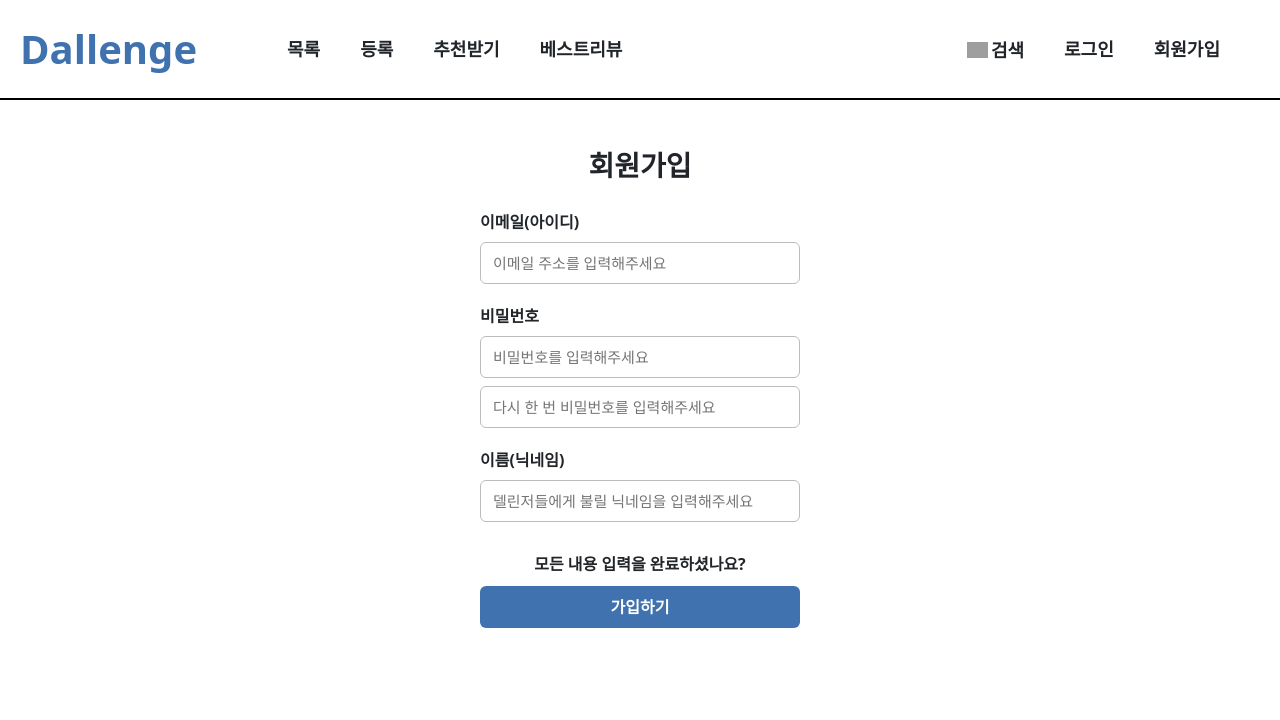
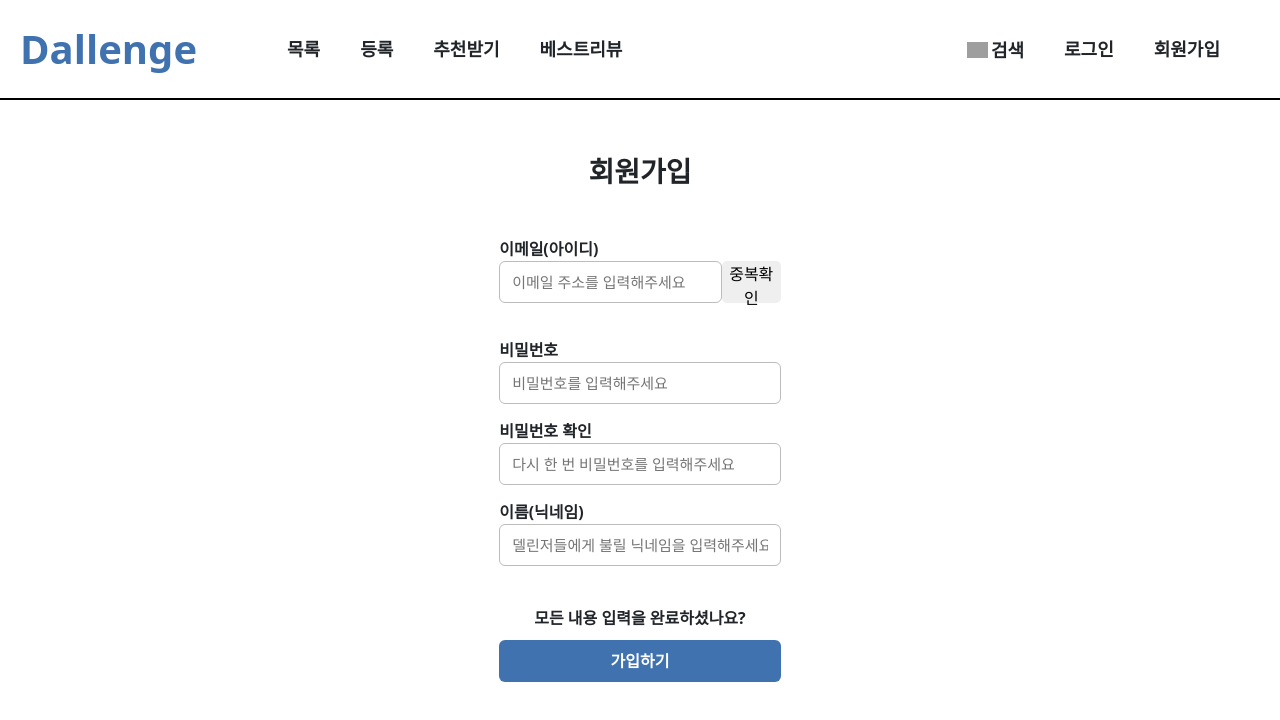
Before and after one commit to dallenge/Front, a React (Create React App) app: page /signup/user-email in a window 1280 px wide. Shown: the top 720 px of the page. Built offline with nearby package versions, Linux system fonts and the light colour scheme; grey boxes are pictures that could not be loaded.

Commit message:
:art: Refactor : SignupEmail 컴포넌트 리팩토링(react-hook-form 라이브러리 사용)

```diff
--- a/package.json
+++ b/package.json
@@ -15,6 +15,7 @@
     "react": "^18.2.0",
     "react-bootstrap": "^2.7.0",
     "react-dom": "^18.2.0",
+    "react-hook-form": "^7.43.2",
     "react-icons": "^4.7.1",
     "react-router-dom": "^6.6.2",
     "react-scripts": "5.0.1",
--- a/src/Routes/SignupEmail.tsx
+++ b/src/Routes/SignupEmail.tsx
@@ -1,23 +1,208 @@
-import React, { useState } from 'react';
+import React, { useEffect, useRef, useState } from 'react';
 import { useNavigate } from 'react-router-dom';
 import axios, { AxiosResponse } from 'axios';
 import styled from 'styled-components';
 import CONSTANT_INFO from '../Constant/Constant';
 import URL from '../Url';
 
+import { useForm, SubmitHandler } from 'react-hook-form';
+
+const Regex = {
+  email: /^(([^<>()\[\].,;:\s@"]+(\.[^<>()\[\].,;:\s@"]+)*)|(".+"))@(([^<>()[\].,;:\s@"]+\.)+[^<>()[\].,;:\s@"]{2,})$/i,
+  nickname: /^(?=.*[a-z0-9가-힣])[a-z0-9가-힣]{2,16}$/,
+};
+const SIGNUP_MESSAGE = CONSTANT_INFO.SIGNUP_MESSAGE;
+
+function SingupEmail() {
+  const {
+    register,
+    handleSubmit,
+    watch,
+    formState: { errors },
+  } = useForm<Inputs>();
+
+  const navigate = useNavigate();
+
+  const [isEmailError, setIsEmailError] = useState<boolean>(false);
+  const [isDuplicatedEmail, setDuplicatedEmail] = useState<boolean | null>(null);
+
+  useEffect(() => {
+    if (errors.email) {
+      setIsEmailError(true);
+      setDuplicatedEmail(null);
+    } else {
+      setIsEmailError(false);
+    }
+  }, [errors.email]);
+
+  const signUp = async () => {
+    const signupData = JSON.stringify({
+      email: watch('email'),
+      password: watch('password'),
+      userName: watch('nickname'),
+    });
+
+    const config = {
+      method: 'post',
+      url: `${URL}/user/new`,
+      data: signupData,
+      headers: {
+        'Content-Type': 'application/json',
+      },
+    };
+    await axios(config)
+      .then((res) => {
+        alert('등록 완료');
+        navigate('/login');
+      })
+      .catch((err) => {
+        alert('실패');
+      });
+  };
+
+  const onClickDupliConfirm = async (e: any) => {
+    e.preventDefault();
+
+    const data = JSON.stringify({ email: watch('email') });
+
+    const config = {
+      method: 'post',
+      url: `${URL}/user/check?email=${watch('email')}`,
+      data: data,
+      headers: {
+        'Content-Type': 'application/json',
+      },
+    };
+
+    await axios(config)
+      .then((res) => {
+        if (res.data === '사용 가능한 아이디입니다.') {
+          setDuplicatedEmail(false);
+        }
+      })
+      .catch((err) => {
+        setDuplicatedEmail(true);
+      });
+  };
+
+  return (
+    <S.Container>
+      <S.Title>회원가입</S.Title>
+      <S.Form onSubmit={handleSubmit(signUp)}>
+        <S.SubTitle>이메일(아이디)</S.SubTitle>
+        <S.FlexRow>
+          <Input
+            type="text"
+            placeholder={SIGNUP_MESSAGE.PRESS_EMAIL}
+            {...register('email', {
+              required: { value: true, message: '🔥 이메일을 입력해주세요' },
+              pattern: {
+                value: Regex.email,
+                message: '🔥 이메일 형식에 맞게 입력해주세요',
+              },
+            })}
+          ></Input>
+          <S.DupliButton disabled={isEmailError} onClick={onClickDupliConfirm}>
+            중복확인
+          </S.DupliButton>
+        </S.FlexRow>
+        {!isEmailError && (
+          <P>
+            {isDuplicatedEmail === null
+              ? ''
+              : isDuplicatedEmail
+              ? '🔥 중복된 아이디입니다'
+              : '🍀 사용 가능한 아이디입니다'}
+          </P>
+        )}
+        {errors.email && <P>{errors.email.message}</P>}
+        <S.SubTitle>비밀번호</S.SubTitle>
+        <S.Input
+          type="password"
+          placeholder={SIGNUP_MESSAGE.PRESS_PASSWORD}
+          {...register('password', {
+            required: { value: true, message: '🔥 비밀번호를 입력해주세요' },
+            minLength: { value: 8, message: '🔥 8자 이상 입력해주세요' },
+          })}
+        ></S.Input>
+        {errors.password && <P> {errors.password.message}</P>}
+        <S.SubTitle>비밀번호 확인</S.SubTitle>
+        <S.Input
+          type="password"
+          placeholder={SIGNUP_MESSAGE.PRESS_PASSWORD_AGAIN}
+          {...register('password_confirm', {
+            required: { value: true, message: '🔥 비밀번호 확인을 입력해주세요' },
+            validate: (value: string) => value === watch('password') || '🔥 입력한 비밀번호와 일치하지 않습니다',
+          })}
+        ></S.Input>
+        {errors.password_confirm && <P>{errors.password_confirm.message}</P>}
+        <S.SubTitle>이름(닉네임)</S.SubTitle>
+        <S.Input
+          type="text"
+          placeholder={SIGNUP_MESSAGE.PRESS_USERNAME}
+          autoSave="off"
+          {...register('nickname', {
+            required: { value: true, message: '🔥 닉네임을 입력해주세요' },
+            pattern: { value: Regex.nickname, message: '🔥 다시 입력하거나 2자 이상 입력해주세요' },
+          })}
+        ></S.Input>
+        {errors.nickname && <P>{errors.nickname.message}</P>}
+        <S.SubTitle state={'center'}>모든 내용 입력을 완료하셨나요?</S.SubTitle>
+        <SignupButton type="submit">가입하기</SignupButton>
+      </S.Form>
+    </S.Container>
+  );
+}
+
+export default SingupEmail;
+
 const Container = styled.div`
-  text-align: center;
+  display: flex;
+  flex-direction: column;
+  width: 100%;
+  align-items: center;
   justify-content: center;
-  margin: auto 0;
-  display: inline-block;
-  width: 320px;
+  margin-top: 50px;
+`;
+
+const Form = styled.form`
+  margin-top: 30px;
+  width: 22%;
+  display: flex;
+  flex-direction: column;
+  align-items: flex-start;
+`;
+
+const Title = styled.div`
+  font-size: 28px;
+  font-weight: bold;
+`;
+
+const SubTitle = styled.div<{ state?: string }>`
+  font-weight: bold;
+  margin-top: 15px;
+  margin: ${({ state }) => state === 'center' && '40px auto 0 auto'};
+`;
+
+const FlexRow = styled.div`
+  display: flex;
+  align-items: center;
+  justify-content: center;
+  width: 100%;
+  height: 42px;
+`;
+
+const DupliButton = styled.button`
+  border: none;
+  width: 26%;
+  height: 100%;
+  border-radius: 5px;
 `;
 
 const Input = styled.input`
   width: 100%;
   height: 42px;
   padding: 12px;
-  margin-top: 8px;
   border-radius: 6px;
   border: 1px solid #bcbcbc;
   font-size: 15px;
@@ -27,7 +212,7 @@ const Input = styled.input`
 `;
 
 const SignupButton = styled.button`
-  width: 320px;
+  width: 100%;
   border: none;
   margin-top: 10px;
   background: var(--color-blue);
@@ -42,183 +227,19 @@ const SignupButton = styled.button`
   }
 `;
 
-export default function SingupEmail() {
-  const navigate = useNavigate();
-  const [id, setId] = useState<string>('');
-  const [pw, setPw] = useState<string>('');
-  const [name, setName] = useState<string>('');
+const P = styled.p`
+  color: #f00001;
+  font-weight: 600;
+  font-size: 13px;
+  display: inline-block;
+  margin-top: 4px;
+`;
 
-  const [idError, setIdError] = useState<boolean>(false);
-  const [pwError, setPwError] = useState<boolean>(false);
-  const [checkPwError, setCheckPwError] = useState<boolean>(false);
-  const [nameError, setNameError] = useState<boolean>(false);
-  const [dupliId, setDupliId] = useState<boolean | null>(null);
+const S = { Container, Title, SubTitle, Form, FlexRow, DupliButton, Input };
 
-  const SIGNUP_MESSAGE = CONSTANT_INFO.SIGNUP_MESSAGE;
-
-  const signUp = async (event: React.ChangeEvent<HTMLFormElement>) => {
-    event.preventDefault();
-
-    if (!isDisbaled) {
-      return alert('입력하지 않은 정보가 있는지 다시 확인해주세요');
-    }
-
-    if (dupliId) {
-      return alert('이미 가입된 이메일을 입력하셨습니다. 수정해주세요');
-    }
-
-    const data = JSON.stringify({
-      email: id,
-      password: pw,
-      userName: name,
-    });
-
-    const config = {
-      method: 'post',
-      url: `${URL}/user/new`,
-      data: data,
-      headers: {
-        'Content-Type': 'application/json',
-      },
-    };
-
-    await axios(config)
-      .then((res) => {
-        alert('등록 완료');
-        navigate('/login');
-      })
-      .catch((err) => {
-        alert('실패');
-      });
-  };
-
-  const onChangeId = (e: React.ChangeEvent<HTMLInputElement>) => {
-    const emailRegex =
-      /^(([^<>()\[\].,;:\s@"]+(\.[^<>()\[\].,;:\s@"]+)*)|(".+"))@(([^<>()[\].,;:\s@"]+\.)+[^<>()[\].,;:\s@"]{2,})$/i;
-    if (!e.target.value || emailRegex.test(e.target.value)) {
-      setIdError(false);
-      setDupliId(null);
-    } else {
-      setIdError(true);
-    }
-    setId(e.target.value);
-  };
-
-  const onChangePw = (e: React.ChangeEvent<HTMLInputElement>) => {
-    if (!e.target.value || e.target.value.length >= 8) {
-      setPwError(false);
-    } else {
-      setPwError(true);
-    }
-    setPw(e.target.value);
-  };
-
-  const onChangeCheckPw = (e: React.ChangeEvent<HTMLInputElement>) => {
-    if (!e.target.value || pw === e.target.value) {
-      setCheckPwError(false);
-    } else {
-      setCheckPwError(true);
-    }
-  };
-
-  const onChangeName = (e: React.ChangeEvent<HTMLInputElement>) => {
-    const nameRegex = /^(?=.*[a-z0-9가-힣])[a-z0-9가-힣]{2,16}$/;
-    if (!e.target.value || (e.target.value.length > 1 && nameRegex.test(e.target.value))) {
-      // 닉네임 길이는 2자 이상으로
-      setNameError(false);
-    } else {
-      setNameError(true);
-    }
-    setName(e.target.value);
-  };
-
-  let isDisbaled =
-    id.length > 0 && pw.length > 0 && name.length > 0 && !idError && !pwError && !checkPwError && !nameError;
-
-  const onBlurCheckId = async () => {
-    if (!idError && id) {
-      // id를 입력해서 유효성 검사를 끝내고서
-      const data = JSON.stringify({ email: id });
-
-      const config = {
-        method: 'post',
-        url: `${URL}/user/check?email=${id}`,
-        data: data,
-        headers: {
-          'Content-Type': 'application/json',
-        },
-      };
-
-      await axios(config)
-        .then((res) => {
-          if (res.data === '사용 가능한 아이디입니다.') {
-            setDupliId(false);
-          }
-        })
-        .catch((err) => {
-          setDupliId(true);
-        });
-    }
-  };
-
-  return (
-    <div>
-      <div style={{ marginTop: '50px' }}></div>
-      <Container>
-        <form onSubmit={signUp}>
-          <div style={{ fontSize: '28px', lineHeight: '30px', fontWeight: '700' }}>회원가입</div>
-          <div style={{ marginTop: '30px' }}>
-            <div style={{ float: 'left', fontWeight: '600' }}>이메일(아이디)</div>
-            <Input
-              type="text"
-              placeholder={SIGNUP_MESSAGE.PRESS_EMAIL}
-              autoSave="off"
-              onChange={onChangeId}
-              onBlur={onBlurCheckId}
-            ></Input>
-            {idError && <ValidationView text={SIGNUP_MESSAGE.WRONG_EMAIL} />}
-            {dupliId && <ValidationView text={SIGNUP_MESSAGE.DUPLI_EMAIL} />}
-
-            <div>
-              <div style={{ marginTop: '20px', float: 'left', fontWeight: '600' }}>비밀번호</div>
-              <Input
-                type="password"
-                placeholder={SIGNUP_MESSAGE.PRESS_PASSWORD}
-                autoSave="off"
-                onChange={onChangePw}
-              ></Input>
-              {pwError && <ValidationView text={SIGNUP_MESSAGE.SHORT_PASSWORD} />}
-
-              <Input
-                type="password"
-                placeholder={SIGNUP_MESSAGE.PRESS_PASSWORD_AGAIN}
-                autoSave="off"
-                onChange={onChangeCheckPw}
-              ></Input>
-              {checkPwError && <ValidationView text={SIGNUP_MESSAGE.WRONG_PASSWORD} />}
-            </div>
-            <div style={{ marginTop: '20px', float: 'left', fontWeight: '600' }}>이름(닉네임)</div>
-            <Input
-              type="text"
-              placeholder={SIGNUP_MESSAGE.PRESS_USERNAME}
-              autoSave="off"
-              onChange={onChangeName}
-            ></Input>
-            {nameError && <ValidationView text={SIGNUP_MESSAGE.SHORT_USERNAME} />}
-
-            <div style={{ marginTop: '30px', fontWeight: '600' }}>모든 내용 입력을 완료하셨나요?</div>
-            <SignupButton type="submit">가입하기</SignupButton>
-          </div>
-        </form>
-      </Container>
-    </div>
-  );
+interface Inputs {
+  email: string;
+  password: string;
+  password_confirm: string;
+  nickname: string;
 }
-
-const ValidationView = ({ text }: { text: string }) => {
-  return (
-    <div style={{ marginTop: '4px', marginBottom: '10px' }}>
-      <div style={{ padding: '0 14px', fontSize: '13px', color: '#F00001', fontWeight: '600' }}>🔥{text}</div>
-    </div>
-  );
-};
```
Also changed, not shown: 1 other file (tests, documents, lock files or other folders).
